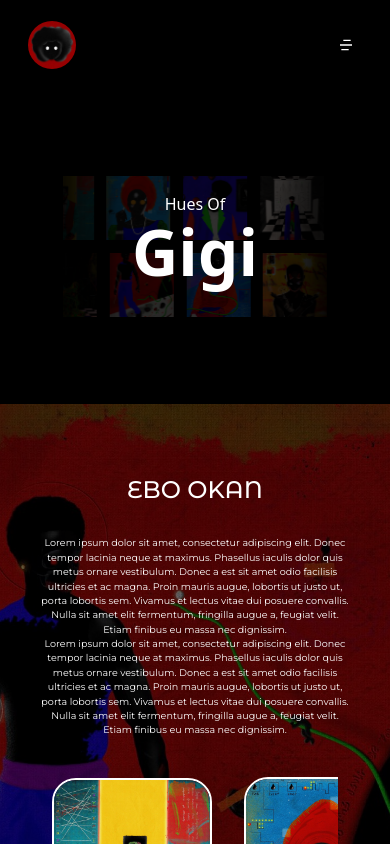
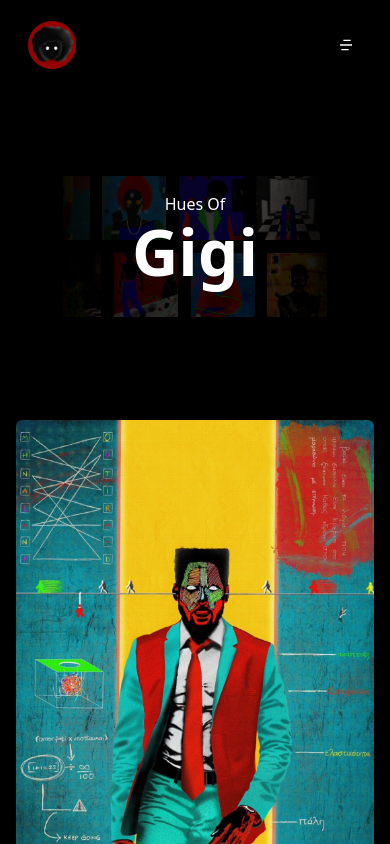
Before and after one commit to 8sosa/Hues-of-Gigi, a React (Create React App) app: page / in a window 390 px wide. Shown: the top 844 px of the page. Built offline with nearby package versions, Linux system fonts and the light colour scheme.

Commit message:
homepage commit
Gigi made some changes to the homepage design post development but we love her so we did not charge.

```diff
--- a/src/App.css
+++ b/src/App.css
@@ -9,6 +9,9 @@
 }
 .content {
   flex-grow: 1;
+  display: flex;
+  flex-direction: column;
+  align-items: center;
 }
 .fitted {
   max-width: fit-content !important;
--- a/src/Components/Reach.css
+++ b/src/Components/Reach.css
@@ -55,6 +55,9 @@
     }
 }
 @media (max-width: 27rem) {
+    .formDiv {
+        padding: 5rem 1rem;
+    }
     .ReachHeader {
         font-size: 1.5rem;
     }
--- a/src/Pages/Home.css
+++ b/src/Pages/Home.css
@@ -1,4 +1,4 @@
-.currentWork {
+/* .currentWork {
   background-image: url('../Images/IMG_4616.JPG');
   background-size: cover;
   background-position: center;
@@ -39,7 +39,7 @@
   font-size: 1.4rem;
   margin-top: 5rem;
   max-width: 75%;
-}
+} */
 .moreBtn {
   border: .0625rem solid #fff;
   border-radius: .625rem;
@@ -55,9 +55,35 @@
   align-items: center;
   margin: 10rem 0rem 15rem;
 }
+.homeImgRow {
+  max-width: 100%;
+  padding: 0rem 2rem;
+}
+.homeImgCol {
+  margin: 1rem;
+}
+.homeImg {
+  max-width: 100%;
+  border-radius: 1rem;
+}
+.homeQuote {
+  margin: 5rem !important;
+  font-size: 2rem;
+  color: #fff;
+  width: 40rem;
+}
 @media (max-width: 64rem) {
   .carouselContainer {
     margin: 5rem 0rem 10rem;
+  }
+  .homeImgCol {
+    margin: .2rem;
+  }
+  .homeImg {
+    border-radius: .8rem;
+  }
+  .homeQuote {
+    font-size: 1.7rem;
   }
   .contentBody {
     margin-top: 1rem;
@@ -73,6 +99,17 @@
 @media (max-width: 48rem) {
   .carouselContainer {
     margin: 5rem 0rem 10rem;
+  }
+  .homeImgCol {
+    margin: .2rem;
+    padding: .2rem !important;
+  }
+  .homeImg {
+    border-radius: .4rem;
+  }
+  .homeQuote {
+    font-size: 1.2rem;
+    width: 20rem;
   }
   .contentBody {
     font-size: 1rem;
@@ -90,6 +127,22 @@
   .carouselContainer {
     margin: 3rem 0rem 5rem;
   }
+  .homeImgRow {
+    flex-direction: column !important;
+    padding: 0rem;
+  }
+  .homeImgCol {
+    margin: 0rem;
+    padding: 1rem !important;
+    width: 100%;
+  }
+  .homeImg {
+    border-radius: .4rem;
+  }
+  .homeQuote {
+    font-size: 1.2rem;
+    width: 20rem;
+  }
   .contentBody {
     font-size: .6rem;
     margin-top: .6rem;
--- a/src/Pages/Home.js
+++ b/src/Pages/Home.js
@@ -1,8 +1,11 @@
 import React from 'react'
 import './Home.css'
 import InfiniteCarousel from '../Components/InfiniteCarousel'
-import {Container} from 'react-bootstrap'
-import Slider from '../Components/Slider'
+import {Col, Container, Row} from 'react-bootstrap'
+// import Slider from '../Components/Slider'
+import Pic1 from '../Images/IMG_4612.JPG';
+import Pic2 from '../Images/IMG_4613.JPG';
+import Pic3 from '../Images/IMG_4614.JPG';
 import Reach from '../Components/Reach'
 
 export default function Home() {
@@ -12,7 +15,18 @@ export default function Home() {
       <Container className='carouselContainer'>
         <InfiniteCarousel />
       </Container>
-        <section className='currentWork'>
+      <Row className='homeImgRow'>
+        <Col className='homeImgCol'><img src={Pic1} alt='' className='homeImg'/></Col>
+        <Col className='homeImgCol'><img src={Pic2} alt='' className='homeImg'/></Col>
+        <Col className='homeImgCol'><img src={Pic3} alt='' className='homeImg'/></Col>
+      </Row>
+      <p className='homeQuote mont'>"There will be a quote here, that'll embody the aura of the artworks which i'll send to you."</p>
+      <Row className='homeImgRow'>
+        <Col className='homeImgCol'><img src={Pic1} alt='' className='homeImg'/></Col>
+        <Col className='homeImgCol'><img src={Pic2} alt='' className='homeImg'/></Col>
+        <Col className='homeImgCol'><img src={Pic3} alt='' className='homeImg'/></Col>
+      </Row>
+        {/* <section className='currentWork'>
           <div className='overlay'></div>
           <div className='content' >
             <h1 className='contentHeader altMont'>EBO OKAN</h1>
@@ -21,7 +35,7 @@ export default function Home() {
             <Slider />
             <a href="/project"><button className='moreBtn mont'>View More</button></a>
           </div>
-        </section>
+        </section> */}
       <Container>
         <Reach />
       </Container>
```
